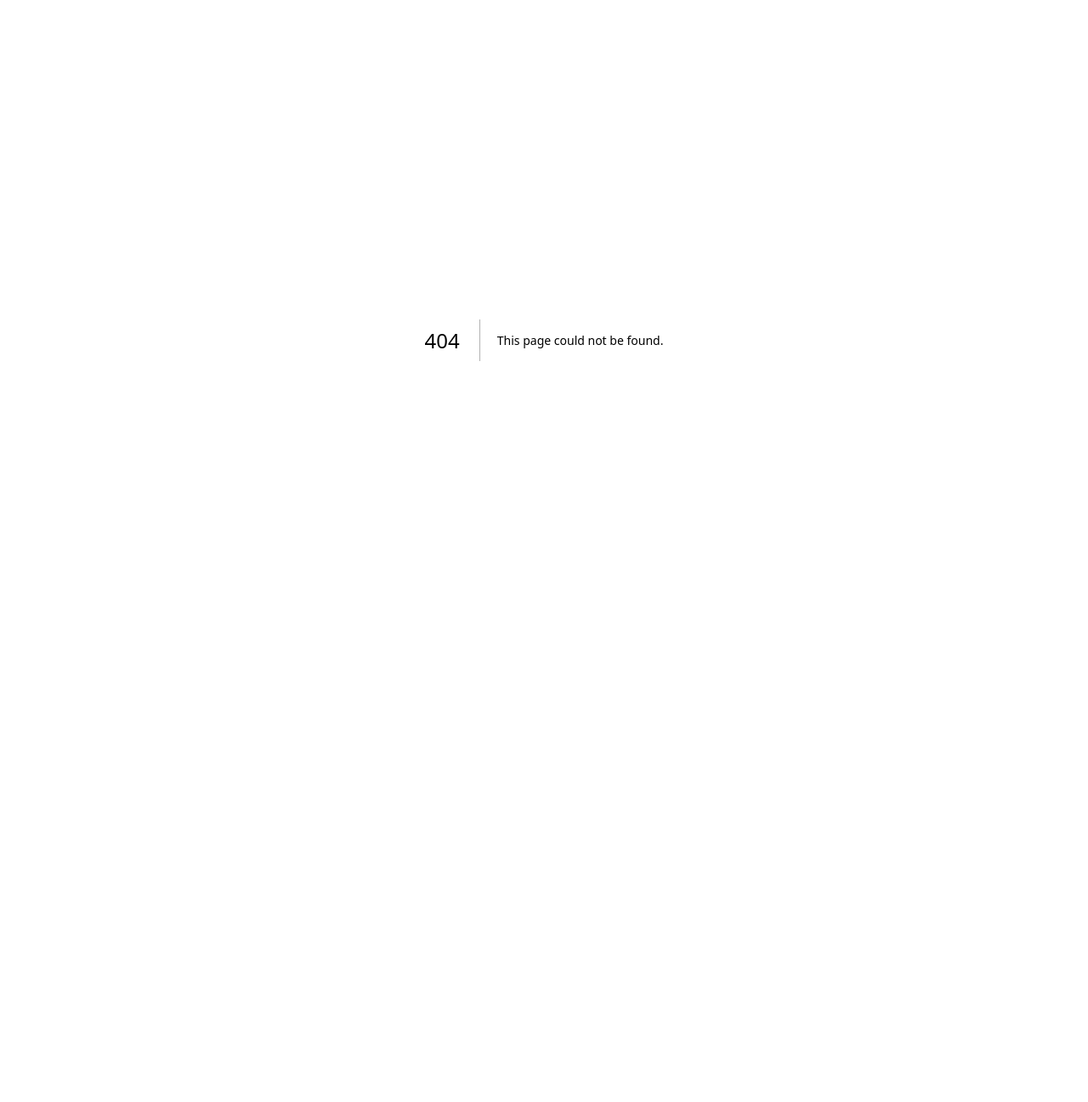
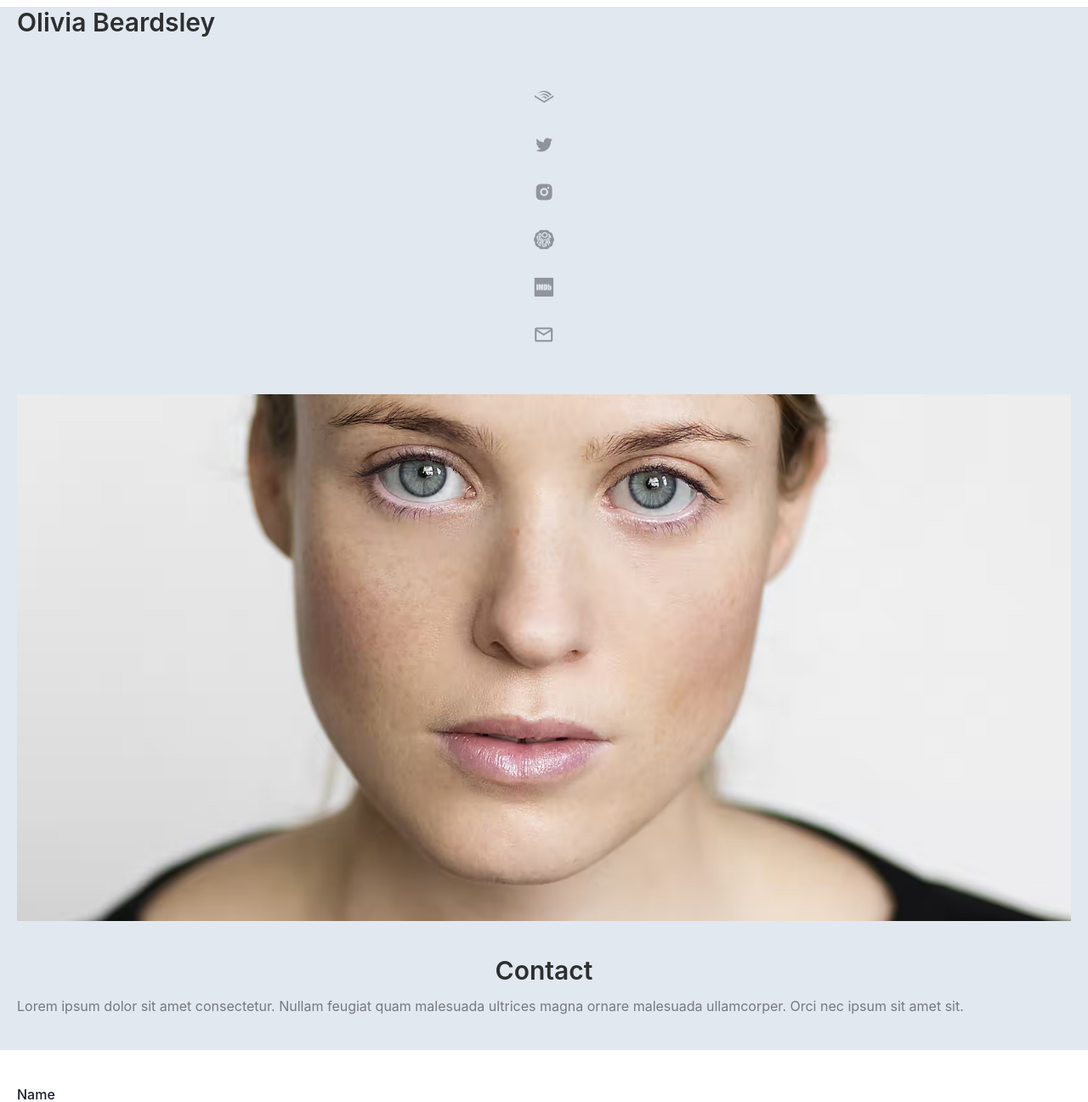
Before and after one commit to beardsleym/olivia-2.0, a Next.js app: page /contact in a window 1280 px wide. Before the commit this address had no page. Shown: the top 1297 px of the page at 85% size. Before the commit the page ends 800 px from the top, so only its background shows below. Built offline with nearby package versions, Linux system fonts and the light colour scheme.

Commit message:
feat(form): test netlify form

```diff
--- a/components/Body.tsx
+++ b/components/Body.tsx
@@ -1,8 +1,10 @@
 import { Flex, Heading, Button, useColorModeValue } from "@chakra-ui/react";
+import { useRouter } from "next/router";
 
 interface BodyProps {}
 
 export const Body: React.FC<BodyProps> = ({}) => {
+  const router = useRouter();
   return (
     <Flex
       direction="column"
@@ -41,6 +43,7 @@ export const Body: React.FC<BodyProps> = ({}) => {
           backgroundColor: useColorModeValue("blackAlpha.600", "white"),
           color: useColorModeValue("white", "blackAlpha.800"),
         }}
+        onClick={() => router.push("/contact")}
       >
         Contact
       </Button>
--- /dev/null
+++ b/components/ContactForm.tsx
@@ -0,0 +1,52 @@
+import { useState } from "react";
+import {
+  Box,
+  useColorModeValue,
+  Image,
+  VStack,
+  FormControl,
+  FormLabel,
+  Input,
+  Button,
+  Textarea,
+} from "@chakra-ui/react";
+
+interface ContactFormProps {}
+
+export const ContactForm: React.FC<ContactFormProps> = ({}) => {
+  const [formData, setFormData] = useState({
+    name: "a",
+    email: "a",
+    text: "a",
+  });
+  return (
+    <form name="contact" method="POST" data-netlify="true">
+      <FormControl>
+        <FormLabel>Name</FormLabel>
+        <Input placeholder="Name" mb={5} name="name" />
+        <FormLabel>Email</FormLabel>
+        <Input type="email" placeholder="hello@world.com" mb={5} name="email" />
+        <FormLabel>Message</FormLabel>
+        <Textarea
+          placeholder="Here is a sample placeholder"
+          resize="vertical"
+          rounded="md"
+          mb={5}
+          name="text"
+        />
+        <Button
+          mt={4}
+          colorScheme={useColorModeValue("teal", "gray")}
+          type="submit"
+          disabled={
+            formData.email === "" ||
+            formData.name === "" ||
+            formData.text === ""
+          }
+        >
+          Submit
+        </Button>
+      </FormControl>
+    </form>
+  );
+};
--- /dev/null
+++ b/pages/contact.tsx
@@ -0,0 +1,71 @@
+import {
+  Box,
+  Heading,
+  Flex,
+  Container,
+  useColorModeValue,
+  Image,
+  AspectRatio,
+  Text,
+} from "@chakra-ui/react";
+import { ImageGrid } from "../components/ImageGrid";
+import { Footer } from "../components/Footer";
+import { Body } from "../components/Body";
+import { Socials } from "../components/Socials";
+import { ContactForm } from "../components/ContactForm";
+
+export default function Home() {
+  const bg = useColorModeValue("white", "gray.800");
+  const slides = Array.from(Array(10).keys()).map((slide) => {
+    return `/avif/${slide + 1}.avif`;
+  });
+
+  return (
+    <Container maxW="7xl" padding={0} bg={bg}>
+      <Box
+        backgroundColor={useColorModeValue("gray.200", "gray.800")}
+        pb={10}
+        px={5}
+      >
+        <Heading
+          variant="h2"
+          fontWeight="semibold"
+          size="lg"
+          color={useColorModeValue("blackAlpha.800", "white")}
+          mb={3}
+          mt={2}
+        >
+          Olivia Beardsley
+        </Heading>
+        <Socials />
+        <AspectRatio ratio={2 / 1}>
+          <Image src="avif/4.avif" alt="olivia" />
+        </AspectRatio>
+        <Heading
+          variant="h2"
+          fontWeight="semibold"
+          size="lg"
+          color={useColorModeValue("blackAlpha.800", "white")}
+          mt={10}
+          mb={3}
+          textAlign="center"
+        >
+          Contact
+        </Heading>
+        <Text color={useColorModeValue("blackAlpha.600", "whiteAlpha.600")}>
+          Lorem ipsum dolor sit amet consectetur. Nullam feugiat quam malesuada
+          ultrices magna ornare malesuada ullamcorper. Orci nec ipsum sit amet
+          sit.
+        </Text>
+      </Box>
+      <Box
+        backgroundColor={useColorModeValue("white", "gray.900")}
+        py={10}
+        px={5}
+      >
+        <ContactForm />
+      </Box>
+      <Footer />
+    </Container>
+  );
+}
```
